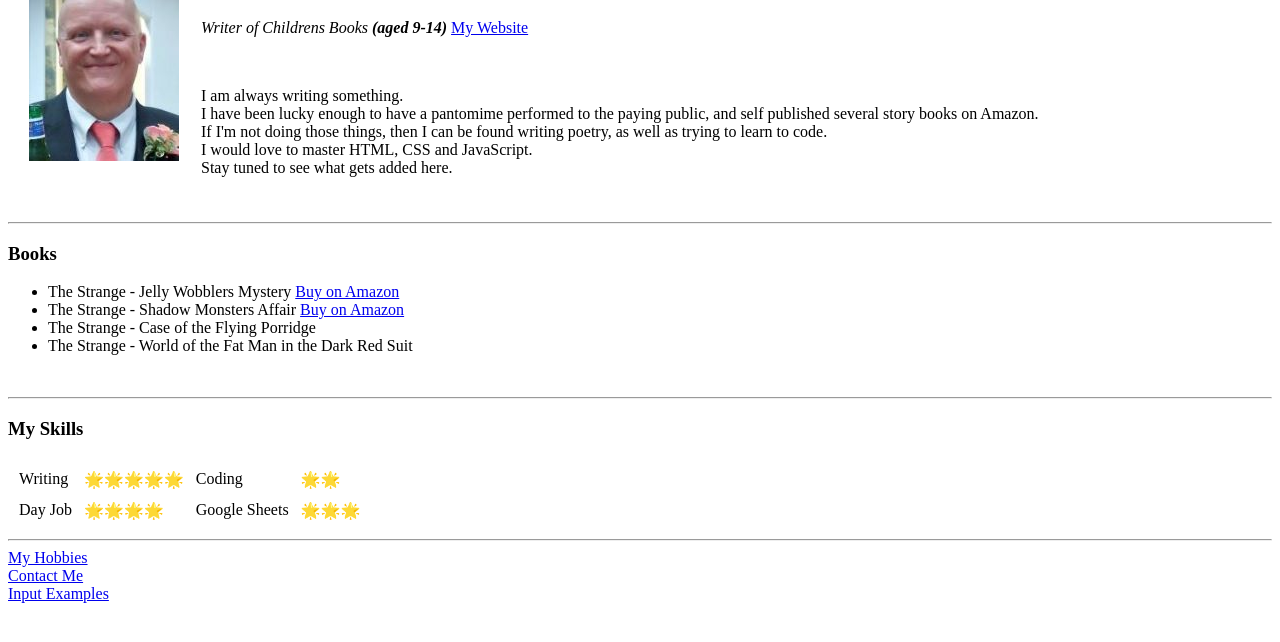
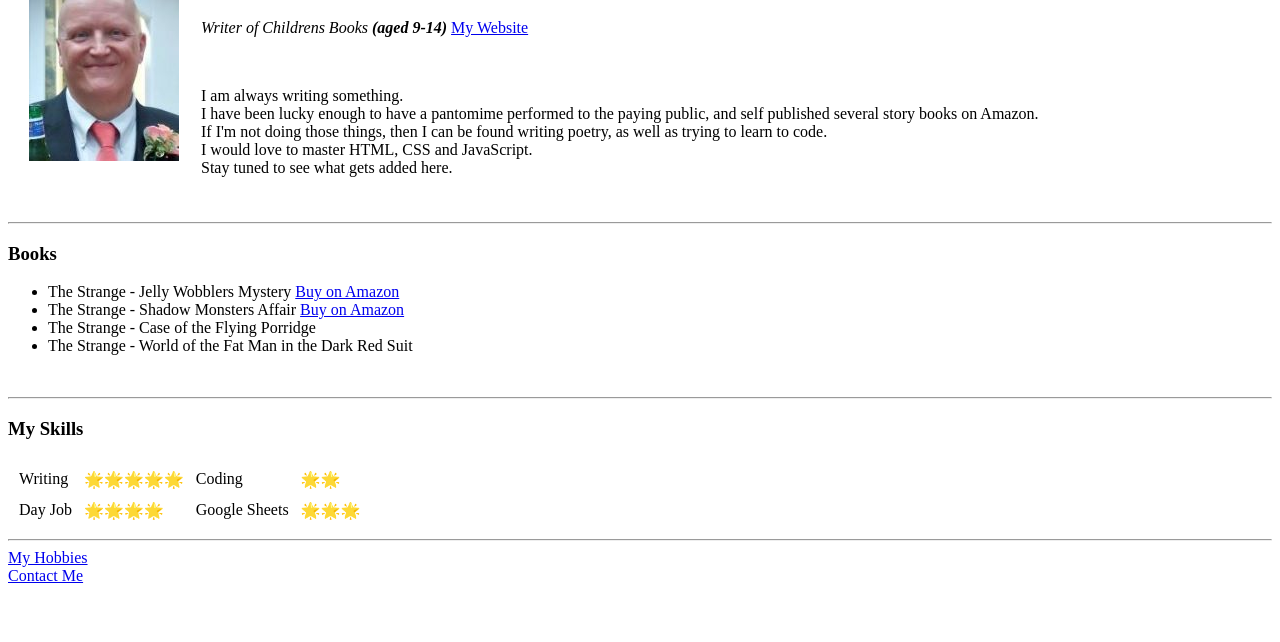
Before and after one commit to Mik-Key/profile, a plain HTML site: page index.html in a window 1280 px wide. Shown: the part 90-732 px from the top of the page. Drawn offline with Linux system fonts and the light colour scheme.

Commit message:
index version2

```diff
--- a/index.html
+++ b/index.html
@@ -70,6 +70,6 @@
     <hr size="2" />
     <a href="myHobbies.html">My Hobbies</a><br />
     <a href="contact.html">Contact Me</a><br />
-    <a href="input.html">Input Examples</a><br />
+    <!--<a href="input.html">Input Examples</a><br />-->
   </body>
 </html>
```
